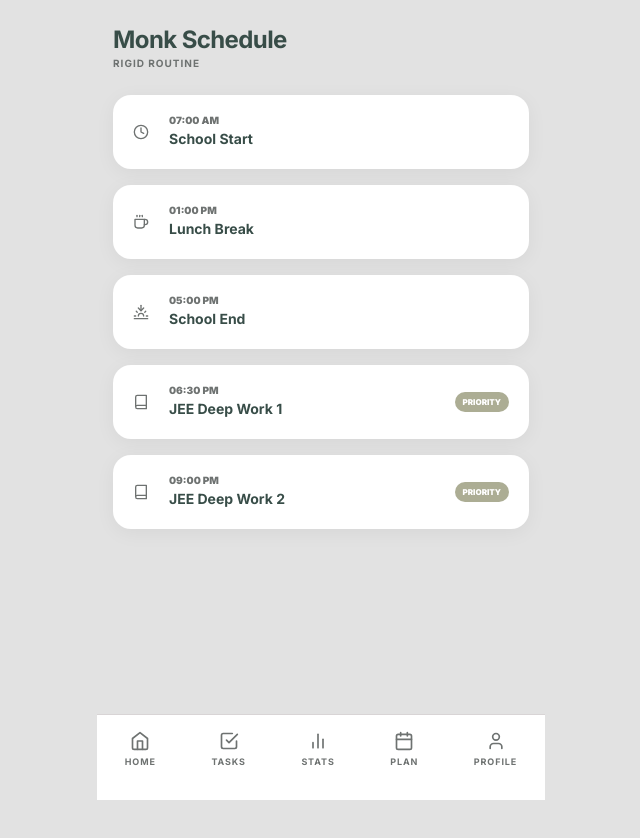
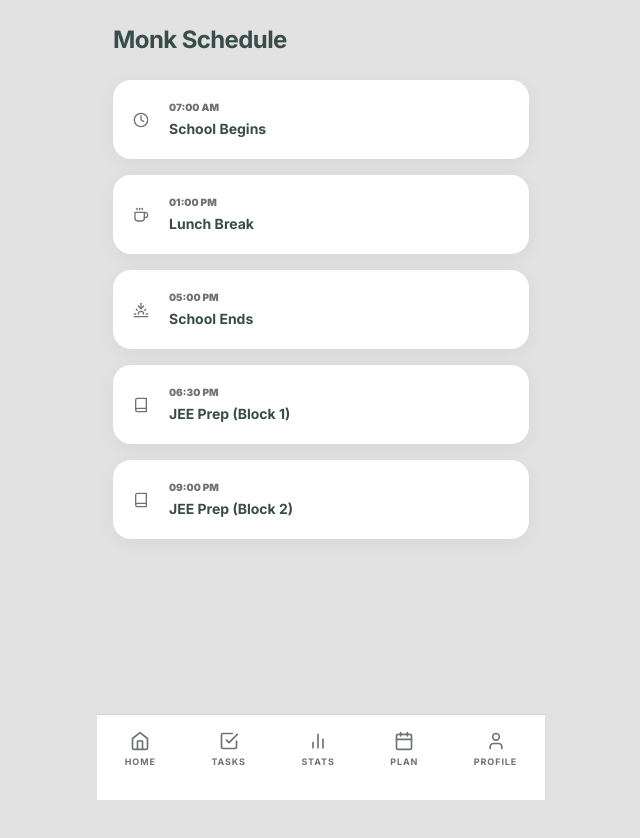
Before and after one commit to hetkeraliya/monkstudy, a Next.js app: page /planner in a window 1280 px wide. Shown: the top 838 px of the page, without its empty margins (319-959 px from the left). Built offline with nearby package versions, Linux system fonts and the light colour scheme.

Commit message:
Update page.tsx

```diff
--- a/app/planner/page.tsx
+++ b/app/planner/page.tsx
@@ -5,39 +5,30 @@ import { Clock, Book, Coffee, Sunset } from "lucide-react";
 
 export default function Planner() {
   const schedule = [
-    { time: "07:00 AM", task: "School Start", icon: <Clock size={16} />, type: "School" },
+    { time: "07:00 AM", task: "School Begins", icon: <Clock size={16} />, type: "School" },
     { time: "01:00 PM", task: "Lunch Break", icon: <Coffee size={16} />, type: "Break" },
-    { time: "05:00 PM", task: "School End", icon: <Sunset size={16} />, type: "School" },
-    { time: "06:30 PM", task: "JEE Deep Work 1", icon: <Book size={16} />, type: "Study" },
-    { time: "09:00 PM", task: "JEE Deep Work 2", icon: <Book size={16} />, type: "Study" },
+    { time: "05:00 PM", task: "School Ends", icon: <Sunset size={16} />, type: "School" },
+    { time: "06:30 PM", task: "JEE Prep (Block 1)", icon: <Book size={16} />, type: "Study" },
+    { time: "09:00 PM", task: "JEE Prep (Block 2)", icon: <Book size={16} />, type: "Study" },
   ];
 
   return (
     <div className="space-y-6 pb-24">
       <header className="pt-2">
         <h1 className="text-2xl font-bold text-monk-dark tracking-tight">Monk Schedule</h1>
-        <p className="text-[10px] text-monk-muted font-bold uppercase tracking-widest">Rigid Routine</p>
       </header>
 
       <div className="space-y-4">
         {schedule.map((item, i) => (
           <motion.div
-            key={i}
-            initial={{ opacity: 0, x: -10 }}
-            animate={{ opacity: 1, x: 0 }}
-            transition={{ delay: i * 0.1 }}
-            className={`matte-card p-5 flex items-center gap-5 ${
-              item.type === 'Study' ? 'bg-monk-olive/5 border-l-4 border-monk-olive' : 'border-l-4 border-monk-sand'
-            }`}
+            key={i} initial={{ opacity: 0, x: -10 }} animate={{ opacity: 1, x: 0 }} transition={{ delay: i * 0.1 }}
+            className={`matte-card p-5 flex items-center gap-5 border-l-4 ${item.type === 'Study' ? 'border-monk-olive bg-monk-olive/5' : 'border-monk-sand'}`}
           >
             <div className="text-monk-muted">{item.icon}</div>
             <div className="flex-1">
-              <p className="text-[10px] font-black uppercase text-monk-muted leading-none mb-1">{item.time}</p>
+              <p className="text-[10px] font-black uppercase text-monk-muted mb-1">{item.time}</p>
               <h3 className="text-sm font-bold text-monk-dark">{item.task}</h3>
             </div>
-            {item.type === 'Study' && (
-              <span className="bg-monk-olive text-white text-[8px] font-black px-2 py-1 rounded-full uppercase">Priority</span>
-            )}
           </motion.div>
         ))}
       </div>
```
